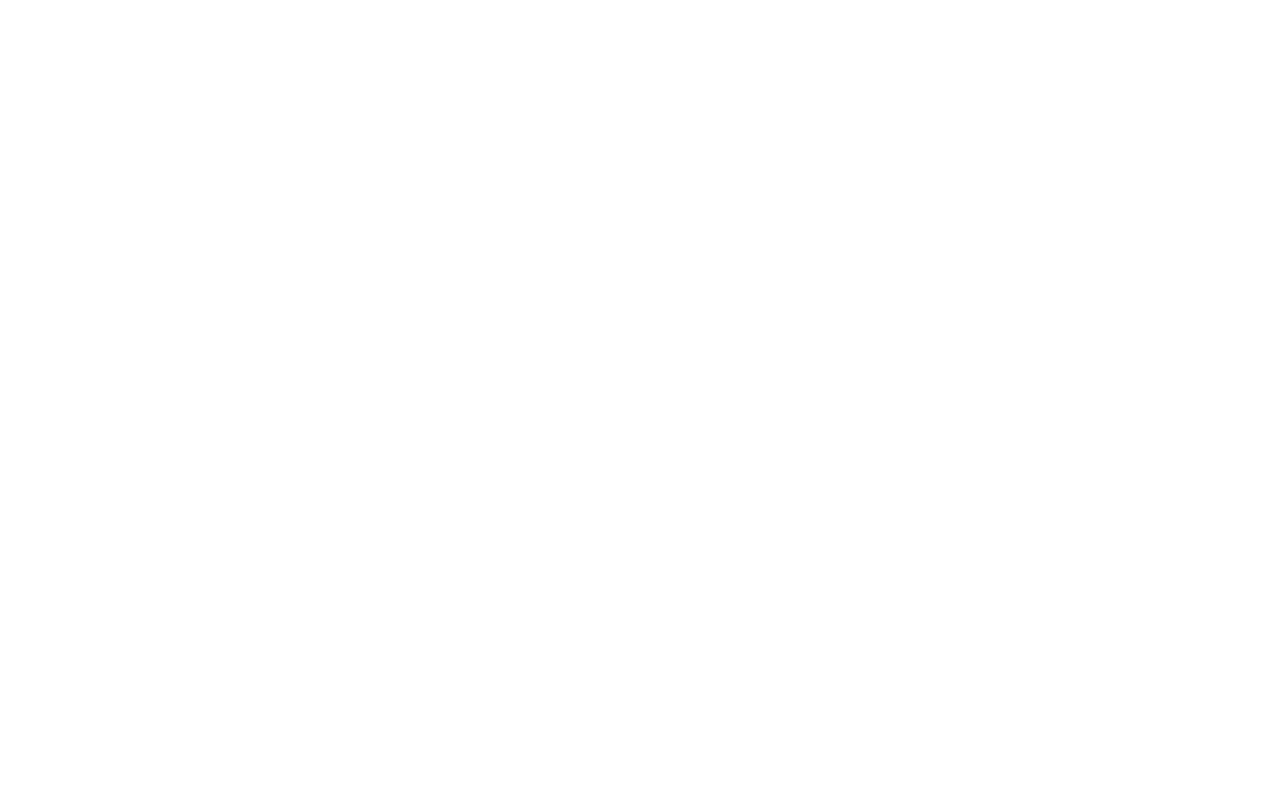
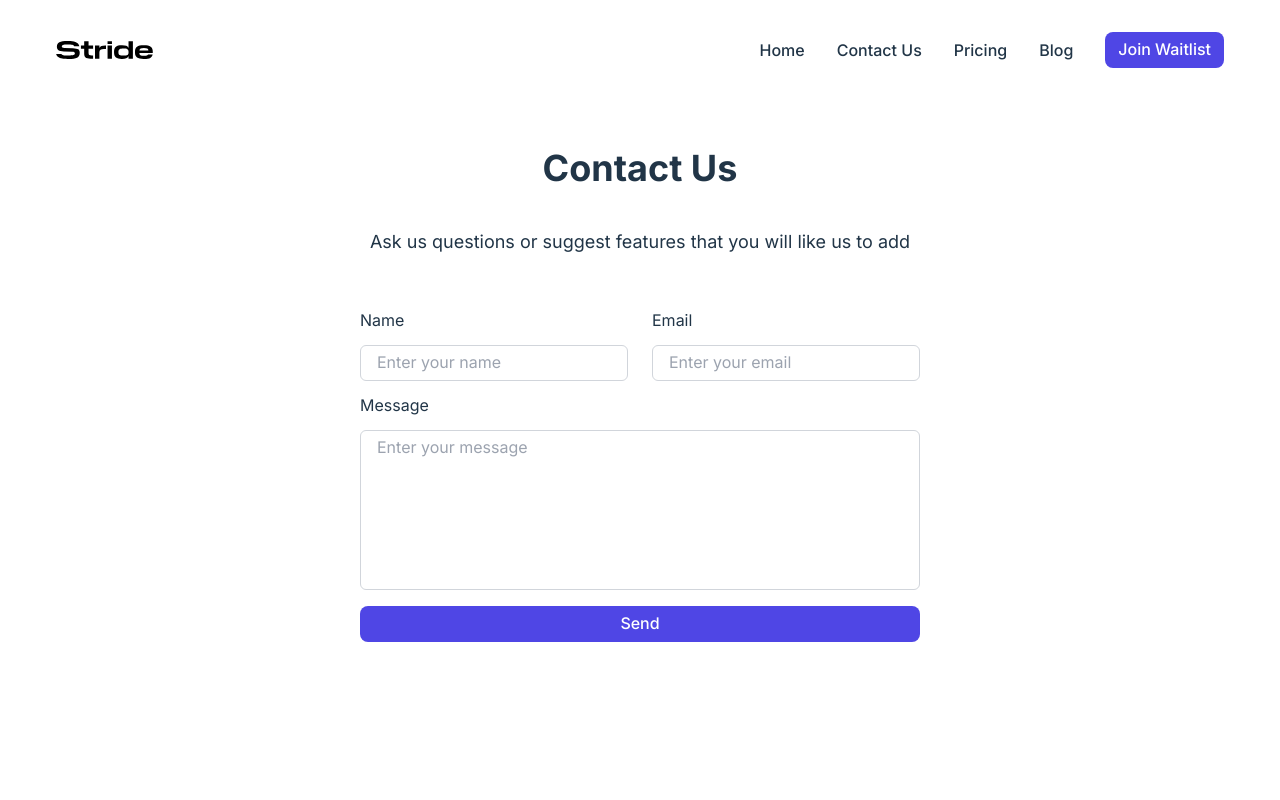
Before and after one commit to NewDara-Star/stride-landing-page, a React (Vite) app: page /contact in a window 1280 px wide. Before the commit this address had no page. Shown: the top 800 px of the page. Built offline with nearby package versions, Linux system fonts and the light colour scheme.

Commit message:
Add Contact and Pricing pages; implement FAQ and ContactUs components

```diff
--- a/src/App.jsx
+++ b/src/App.jsx
@@ -2,6 +2,8 @@ import './App.css'
 import { Routes, Route  } from 'react-router-dom'
 import HomePage from './pages/HomePage'
 import { BrowserRouter } from 'react-router-dom'
+import ContactPage from './pages/ContactPage'
+import PricingPage from './pages/PricingPage'
 
 
 function App() {
@@ -11,6 +13,9 @@ function App() {
 <BrowserRouter>
   <Routes>
     <Route path="/" element={<HomePage />} />
+    <Route path="/contact" element={<ContactPage />} />
+    <Route path="/pricing" element={<PricingPage />} />
+
   </Routes>
 </BrowserRouter>
   )
--- /dev/null
+++ b/src/components/section/ContactUs.jsx
@@ -0,0 +1,52 @@
+import Button from "../ui/Button";
+import { Link } from "react-router-dom";
+
+function ContactUs() {
+    return (
+        <section className="flex flex-col items-center p-8 justify-start gap-16 h-auto mx-auto ">
+           <div className="flex flex-col items-center p-8 justify-start gap-6 ">
+           <h1 className="text-4xl font-bold mb-4">Contact Us</h1>
+           <p className="text-lg mb-8">Ask us questions or suggest features that you will like us to add</p>
+
+           <div className="flex flex-col items-start justify-start min-w-28 w-full gap-4">
+
+                <div className=" flex flex-col md:flex-row  gap-6 w-full justify-between">
+
+                    <label htmlFor="Name" className="flex flex-col items-start  w-full gap-4">
+                        Name
+                        <input type="text" placeholder="Enter your name" className="px-4 py-2 border border-gray-300 rounded-md w-full dark:bg-zinc-50"/>
+                    </label>
+
+                    <label htmlFor="Email" className="flex flex-col items-start  w-full gap-4">
+                        Email
+                        <input type="text" placeholder="Enter your email" className="px-4 py-2 border w-full border-gray-300 rounded-md dark:bg-zinc-50"/>
+                    </label>
+                </div>
+
+                <label htmlFor="Message" className="flex flex-col items-start justify-start w-full gap-4">
+                    Message
+                <textarea
+                    placeholder="Enter your message"
+                    className="px-4 py-2 border border-gray-300 rounded-md dark:bg-zinc-50 w-full h-32 resize-none">
+                </textarea>
+
+                </label>
+
+
+
+
+
+
+
+                <Link to="/join-waitlist" className="w-full">
+                <Button variant="primary" >
+                    Send
+                </Button>
+                </Link>
+           </div>
+            </div>
+        </section>
+    )
+}
+
+export default ContactUs
--- a/src/components/section/footer.jsx
+++ b/src/components/section/FAQ.jsx
@@ -1,9 +1,9 @@
 import AccordionItem from "../ui/AccordionItem";
 
 
-function Footer() {
+function FAQ() {
     return (
-        <footer className="flex flex-col items-center p-16 justify-start gap-16 h-auto mx-auto">
+        <section className="flex flex-col items-center p-16 justify-start gap-16 h-auto mx-auto">
             <div className="flex flex-col items-center p-16 justify-start gap-6">
                 <h1 className="text-4xl font-bold mb-4">FAQ</h1>
                 <p className="text-lg mb-8">Frequently Asked Questions</p>
@@ -20,8 +20,8 @@ function Footer() {
                     Stride is a fitness tracking app that helps you plan and track your workouts, track your progress, and share your results with others.
                 </AccordionItem>
             </div>
-        </footer>
+        </section>
     )
 }
 
-export default Footer
+export default FAQ
--- a/src/components/section/nav.jsx
+++ b/src/components/section/nav.jsx
@@ -13,7 +13,9 @@ function Nav() {
     return (
         <section className="flex justify-between items-center w-full h[64px] px-6 mx-auto">
 
-            <img src="/Stride.svg" alt="logo" className=" w-1/4 md:w-1/12 h-full dark:invert"/>
+            <Link to="/" className=" w-1/4 md:w-1/12 h-full">
+            <img src="/Stride.svg" alt="logo" className="  dark:invert"/>
+            </Link>
             {/* Desktop Menu */}
             <div className="hidden md:flex items-center space-x-8 ">
                 <Link to="/">Home</Link>
--- a/src/components/ui/Button.jsx
+++ b/src/components/ui/Button.jsx
@@ -10,7 +10,7 @@ function Button({ variant = "primary", children, ...props }) {
     };
 
     return (
-      <button className={classes[variant]} {...props}>
+      <button className= {`w-full ${classes[variant]} `} {...props}  >
         {children || "Click"}
       </button>
     );
--- /dev/null
+++ b/src/pages/ContactPage.jsx
@@ -0,0 +1,17 @@
+
+import Nav from "../components/section/nav";
+import ContactUs from "../components/section/ContactUs";
+import FAQ from "../components/section/FAQ";
+
+function ContactPage() {
+    return (
+        <section className="w-full min-h-screen flex flex-col gap-4 content-center align-center justify-center items-self-center">
+            <Nav />
+        <ContactUs/>
+            <FAQ />
+
+        </section>
+    )
+}
+
+export default ContactPage;
--- a/src/pages/HomePage.jsx
+++ b/src/pages/HomePage.jsx
@@ -4,17 +4,17 @@ import Hero from "../components/section/hero";
 import HowItWorks from "../components/section/HowItWorks";
 import Features from "../components/section/Features";
 import JoinWaitlist from "../components/section/JoinWaitlist";
-import Footer from "../components/section/footer";
+import FAQ from "../components/section/FAQ";
 
 function HomePage() {
     return (
         <section className="w-full min-h-screen flex flex-col gap-4 content-center align-center justify-center items-self-center">
             <Nav />
             <Hero />
-            <HowItWorks />\
+            <HowItWorks />
             <Features />
             <JoinWaitlist />
-<Footer />
+            <FAQ />
 
         </section>
     )
--- /dev/null
+++ b/src/pages/PricingPage.jsx
@@ -0,0 +1,17 @@
+
+import Nav from "../components/section/nav";
+
+import FAQ from "../components/section/FAQ";
+
+function PricingPage() {
+    return (
+        <section className="w-full min-h-screen flex flex-col gap-4 content-center align-center justify-center items-self-center">
+            <Nav />
+
+            <FAQ />
+
+        </section>
+    )
+}
+
+export default PricingPage;
```
Also changed, not shown: test.js (added, +13 -0 lines), src/components/ui/PriceCard.jsx (added).
